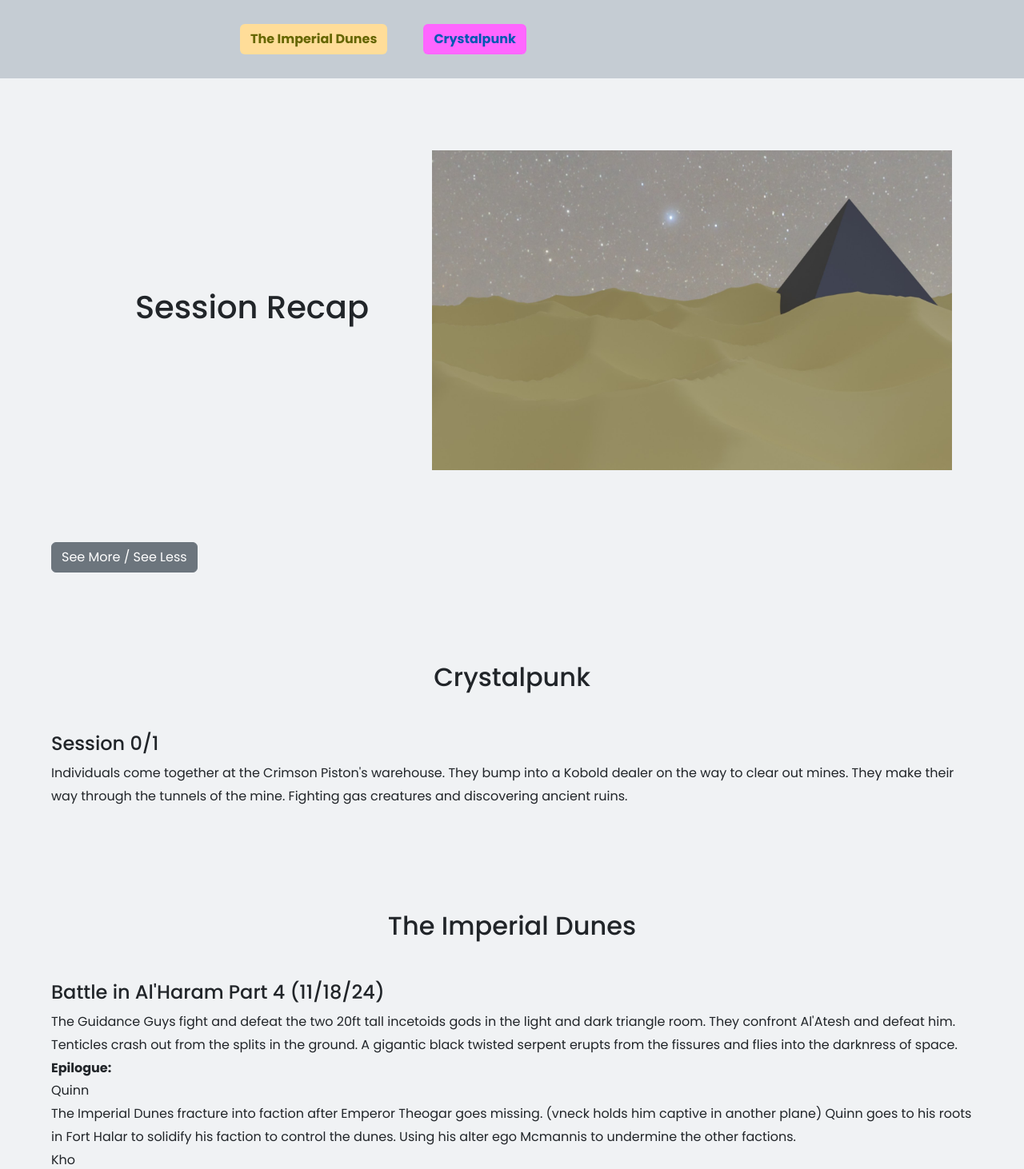
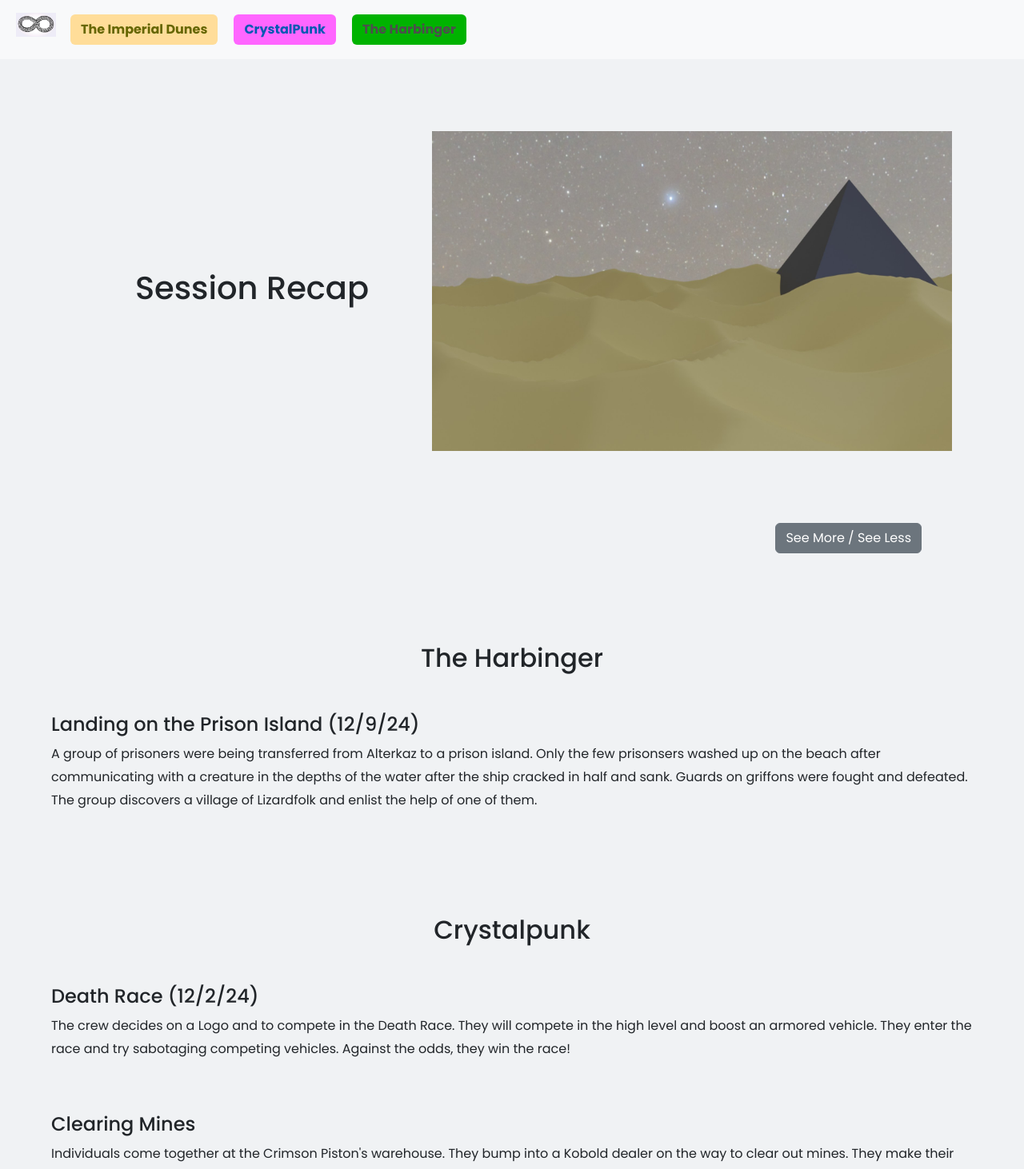
Before and after one commit to patrickhilmoe/groupstorytelling, a React (Vite) app: page / in a window 1280 px wide. Shown: the top 1462 px of the page at 80% size. Built offline with nearby package versions, Linux system fonts and the light colour scheme.

Commit message:
first session of new campain

```diff
--- a/src/App.jsx
+++ b/src/App.jsx
@@ -16,7 +16,7 @@ import { MainPage } from "./components/mainpage.jsx";
 function App() {
   return (
     <>
-      {/* <Header/> */}
+      <Header/>
       <Router>
         <Routes>
           {/* <Route exact path="/" element={<Home />} /> */}
--- a/src/components/header.jsx
+++ b/src/components/header.jsx
@@ -21,16 +21,21 @@ export function Header() {
                   <img src="/oroborous3.jpg" alt="oroboros image" width="50px" height="30px" />
                 </a>
               </li>
-              {/* <li className="nav-item">
-                <a className="nav-link" href="/dunesstory">
+              <li className="nav-item">
+                <a href="#dunes" className="btn dunesbtn">
                   The Imperial Dunes
                 </a>
-              </li> */}
-              {/* <li className="nav-item">
-                <a className="nav-link" href="/cpstory">
+              </li>
+              <li className="nav-item">
+                <a href="#cp" className="btn cpbtn">
                   CrystalPunk
                 </a>
-              </li> */}
+              </li>
+              <li className="nav-item">
+                <a href="#harbinger" className="btn harbtn">
+                  The Harbinger
+                </a>
+              </li>
             </ul>
           </div>
         </div>
--- a/src/components/mainpage.jsx
+++ b/src/components/mainpage.jsx
@@ -10,6 +10,7 @@ export function MainPage() {
   const [toggle, setToggle] = useState("non-visible");
 
   // todo update the Readme file
+  // todo adding character descriptions at top of story
   // * it would be cool to have an "offcanvas" with an Appendix
 
   // toggle text to show more or less
@@ -22,14 +23,14 @@ export function MainPage() {
   return (
     <>
       <div>
-        <div className="heading">
+        {/* <div className="heading">
           <a href="#dunes" className="btn dunesbtn">
             The Imperial Dunes
           </a>
           <a href="#cp" className="btn cpbtn">
             Crystalpunk
           </a>
-        </div>
+        </div> */}
         <section className="conatiner">
           <div className="split">
             <div className="header">
@@ -46,21 +47,88 @@ export function MainPage() {
           </div>
         </section>
         <div>
+          <div className="seemorebtn sticky">
             <button
               type="button"
-            className="btn btn-secondary sticky"
+              className="btn btn-secondary"
               onClick={toggleEvent}
             >
               See More / See Less
             </button>
+          </div>
+
+          <p id="harbinger"></p>
+          <br />
+          <br />
+          <br />
+          <br />
+          <h2 className="centerheader">The Harbinger</h2>
+
+          <section className="story">
+            <h4>Landing on the Prison Island (12/9/24)</h4>
+            <p>
+              A group of prisoners were being transferred from Alterkaz to a
+              prison island.
+              <span className={toggle}>
+                The prisoners attempt a prison break. With the help of Tosh of
+                the burning hand and a giggling woman, Theodora, Ane, and Cord
+                attempt and fail to fight the guards, while Gumption bided his
+                time to see who got the upper hand.
+              </span>{" "}
+              Only the few prisonsers washed up on the beach after communicating
+              with a creature in the depths of the water after the ship cracked
+              in half and sank. Guards on griffons were fought and defeated.
+              <span className={toggle}>
+                Before encountering the guards, they met a kenku. After
+                defeating the guards, the kenku ate one of the guards brains.
+              </span>{" "}
+              The group discovers a village of Lizardfolk and enlist the help of
+              one of them.
+            </p>
+          </section>
+
+          {/* CRYSTALPUNK */}
           <p id="cp"></p>
           <br />
           <br />
           <br />
           <br />
           <h2 className="centerheader">Crystalpunk</h2>
+
           <section className="story">
-            <h4>Session 0/1</h4>
+            <h4>Death Race (12/2/24)</h4>
+            <p>
+              The crew decides on a Logo and to compete in the Death Race. They
+              will compete in the high level and boost an armored vehicle.
+              <span className={toggle}>
+                The vehicle they are taking belongs to the second place winner
+                of the Death Race Razore. On the drive to Razore's place, Bones
+                makes a trip to a store run by Renette to buy oven mitts. Bones
+                and Jix distract the guards Logaine and Ives and start becoming
+                friends. Sk8erboi climbs into a window with the help of Jix.
+                While Sk8erboi gets the armored car, Jix backs up into Ives and
+                drive away, and Sk8erboi follows during the confusion. They lay
+                low and Sk8erboi repaints the stolen vehicle with the help of
+                Zorg with inspiration of Barnaby's wolf likeness. It is named
+                the crimp mobile.
+              </span>{" "}
+              They enter the race and try sabotaging competing vehicles.
+              <span className={toggle}>
+                Jix tangles agrappling hook into the dwarf team's and Bones's
+                familiar is snuck into the bugbear's. But don't succeed against
+                an orc team. When the race starts, the Dwarves break down
+                immediately. The remaining 3 were faced with lava pits, a Kobold
+                ambush, and a spined devil. The orcs are knocked out during a
+                jump with Jix on top. Bones caused it to twist, Jix jumps off
+                and lands on Sk8erboi's Floating Disk. The bugbears trail behind
+                after getting hit by a Kobold and the spined devil.
+              </span>{" "}
+              Against the odds, they win the race!
+            </p>
+          </section>
+
+          <section className="story">
+            <h4>Clearing Mines</h4>
             <p>
               Individuals come together at the Crimson Piston's warehouse. They
               bump into a Kobold dealer on the way to clear out mines.{" "}
@@ -72,12 +140,13 @@ export function MainPage() {
               creatures and discovering ancient ruins.
             </p>
           </section>
+          {/* LORDS OF WAR */}
           <p id="dunes"></p>
           <br />
           <br />
           <br />
           <br />
-          <h2 className="centerheader">The Imperial Dunes</h2>
+          <h2 className="centerheader">The Lords of War</h2>
           <section className="story">
             <h4>Battle in Al'Haram Part 4 (11/18/24)</h4>
             <p>
@@ -96,34 +165,35 @@ export function MainPage() {
                 pushes sword back into place. Alatesh pulls the sword out
                 effortlessly. He rises into the air and shoots firey beams of
                 force at the party. The earth splits progressively creating deep
-                cracks with screams eminating from them and a portal begins to appear near the battle. Kho gets
-                knocked down by 5 blasts. Castor gets knocked down trying to fly from Al'Atesh. Quinn heals to get everyone back up.
-                Al'Atesh decends on Quinn, bends him at the neck and stabs the
-                Blade of Endless Warlords into his face. Kho punchs Al'Atesh
-                with low impact. Al'Atesh grabs Kho and drops him into the
-                crevaase. Castor flys and catches him. Al'Atesh attacks Castor,
-                knocking him out. Quinn heals Castor and turns invisible.
-                Al'Atesh flys next to Quinn, seeing through the invisibility and
-                stabs him with the Sword. Ahst drops a Sickening Ray on top of
-                Al'Atesh and the invisible Quinn. Grey appears at a portal the
-                was growing. Ahst gets knocked out by Al'Atesh with his 5 blasts
-                and slides to the edge of a crag. Castor blasts Al'Atesh with a
-                Guiding Bolt, knocking him out. He tips over and falls into the
-                pit. Kho and Castor fall/fly down and captures Al'Atesh with the
-                'pokeball'.
+                cracks with screams eminating from them and a portal begins to
+                appear near the battle. Kho gets knocked down by 5 blasts.
+                Castor gets knocked down trying to fly from Al'Atesh. Quinn
+                heals to get everyone back up. Al'Atesh decends on Quinn, bends
+                him at the neck and stabs the Blade of Endless Warlords into his
+                face. Kho punchs Al'Atesh with low impact. Al'Atesh grabs Kho
+                and drops him into the crevaase. Castor flys and catches him.
+                Al'Atesh attacks Castor, knocking him out. Quinn heals Castor
+                and turns invisible. Al'Atesh flys next to Quinn, seeing through
+                the invisibility and stabs him with the Sword. Ahst drops a
+                Sickening Ray on top of Al'Atesh and the invisible Quinn. Grey
+                appears at a portal the was growing. Ahst gets knocked out by
+                Al'Atesh with his 5 blasts and slides to the edge of a crag.
+                Castor blasts Al'Atesh with a Guiding Bolt, knocking him out. He
+                tips over and falls into the pit. Kho and Castor fall/fly down
+                and captures Al'Atesh with the 'pokeball'.
               </span>{" "}
               Tenticles crash out from the splits in the ground.
               <span className={toggle}>
                 Castor flies toward the dunes carrying Kho and Quinn. Kho,
                 Quinn, and Ahst get grabbed by the tenticles. Ahst says "Mox,
-                Mox, Mox" summoning his patron. Who takes the 'pokeball' from Kho
-                and doesn't free Ahst and bamphs away. The party narrowly escape the
-                tenticles and run free from the shattering ground.
+                Mox, Mox" summoning his patron. Who takes the 'pokeball' from
+                Kho and doesn't free Ahst and bamphs away. The party narrowly
+                escape the tenticles and run free from the shattering ground.
               </span>{" "}
               A gigantic black twisted serpent erupts from the fissures and
               flies into the darknress of space.
               <br />
-              <strong>Epilogue: </strong>
+              {/* <strong>Epilogue: </strong>
               <br />
               Quinn
               <br />
@@ -152,7 +222,7 @@ export function MainPage() {
               <br />
               Stein
               <br />
-              ???
+              ??? */}
             </p>
           </section>
           <section className="story">
--- a/src/index.css
+++ b/src/index.css
@@ -109,7 +109,13 @@ body {
 
 .sticky {
   position: sticky;
-  top: 30px;
+  top: 100px;
+}
+
+.seemorebtn {
+  display: flex;
+  justify-content: flex-end;
+  margin-right: 10%;
 }
 
 .botspace {
@@ -118,7 +124,7 @@ body {
 
 .dunesbtn {
   background-color: #ffdd99;
-  margin-left: 300px;
+  margin: 10px;
   color: #666600;
   font-size: 16px;
   font-weight: bold;
@@ -126,8 +132,16 @@ body {
 
 .cpbtn {
   background-color: #ff66ff;
-  margin-left: 45px;
+  margin: 10px;
   color: #0059b3;
+  font-size: 16px;
+  font-weight: bold;
+}
+
+.harbtn {
+  background-color: #00b300;
+  margin: 10px;
+  color: #4d4d4d;
   font-size: 16px;
   font-weight: bold;
 }
```
Also changed, not shown: 2 other files (tests, documents, lock files or other folders). Lines whose indentation alone changed are shown as unchanged.
